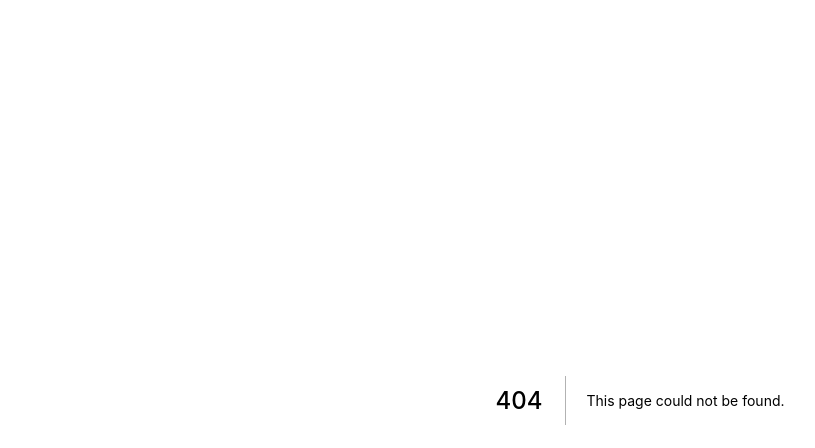
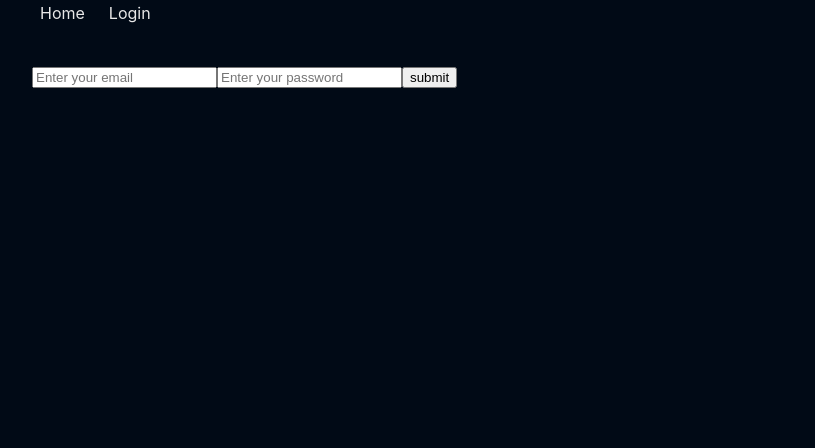
Before and after one commit to harleysg/googleapi.sheet, a Next.js app: page /adviser in a window 1280 px wide. Before the commit this address had no page. Shown: the top 448 px of the page, without its empty margins (0-815 px from the left). Built offline with nearby package versions, Linux system fonts and the light colour scheme.

Commit message:
refactor(pages): rename login to adviser

```diff
--- a/pages/login.js
+++ b/pages/adviser.js
@@ -1,15 +1,15 @@
-import { useCallback, useRef, useState } from 'react';
-import Layout from '@components/layout';
-import { sheetPost } from '@services/index';
+import { useCallback, useRef, useState } from 'react'
+import Layout from '@components/layout'
+import { sheetPost } from '@services/index'
 
-const IData = { isAvailable: false, message: '', success: false };
+const IData = { isAvailable: false, message: '', success: false }
 
 export default function LoginPage() {
-  const formRef = useRef(null);
+  const formRef = useRef(null)
   const [form, setForm] = useState({
     email: '',
     password: ''
-  });
+  })
 
   const submitHandler = useCallback(
     (event) => {
@@ -20,12 +20,13 @@ export default function LoginPage() {
         if (data.success && data.isAvailable) {
           formRef.current.reset();
         }
-      });
+      })
     },
     [form]
-  );
+  )
+
   return (
-    <Layout title='Login'>
+    <Layout title='Adviser'>
       <form onSubmit={submitHandler} ref={formRef}>
         <input
           type={'email'}
```
